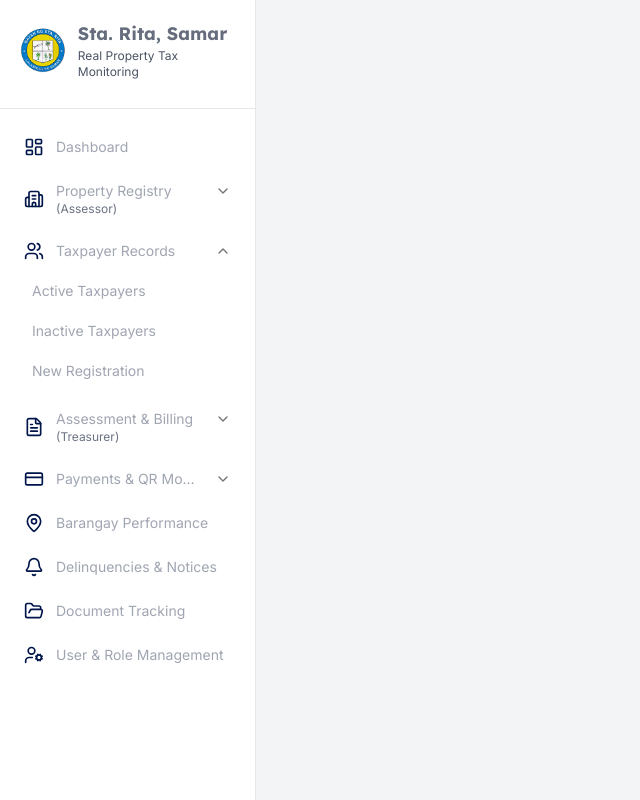
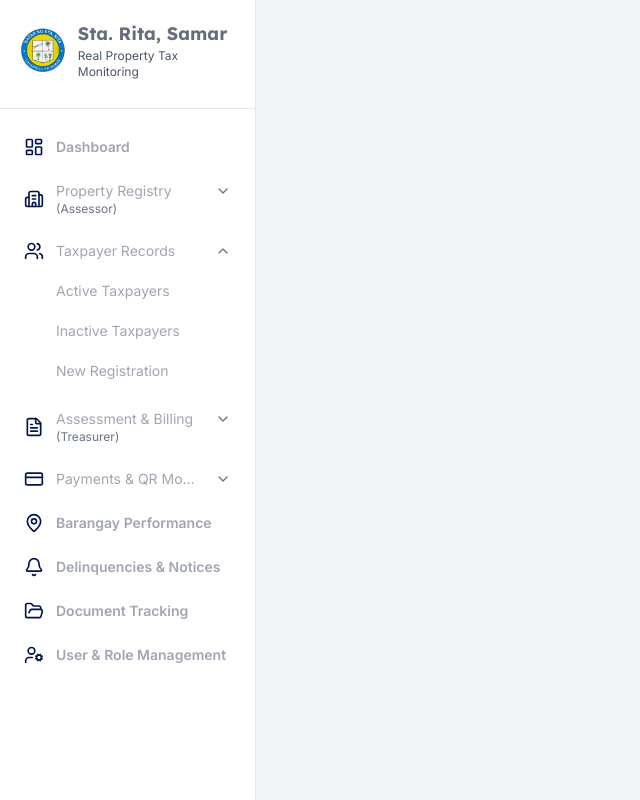
Before and after one commit to panisjr/tax-system, a Next.js app: page /# in a window 1280 px wide. Both pictures are taken after a click on the button "Taxpayer Records". Shown: the whole page, without its empty margins (0-640 px from the left). Built offline with nearby package versions, Linux system fonts and the light colour scheme.

Commit message:
fixed hover effects and layout of sidenav

```diff
--- a/app/components/Sidebar.tsx
+++ b/app/components/Sidebar.tsx
@@ -126,13 +126,17 @@ export default function Sidebar() {
               <div key={item.name}>
                 {hasSubmenu ? (
                   <AccordionItem value={item.name}>
-                    <AccordionTrigger className='text-[#A0A5B2] hover:bg-gray-50 hover:no-underline px-2 rounded-lg py-3 cursor-pointer overflow-hidden'>
+                    <AccordionTrigger className='group text-[#A0A5B2] hover:bg-gray-50 hover:no-underline px-2 rounded-lg py-3 cursor-pointer overflow-hidden'>
                       <div className='flex items-center gap-3 flex-1 overflow-hidden'>
                         <Icon className='w-5 h-5 shrink-0 text-[#00154A]' />
                         <div className='flex-1 min-w-0 text-left overflow-hidden'>
-                          <div className='text-sm font-medium truncate'>{item.name}</div>
+                          <div className='text-sm font-medium truncate group-hover:font-semibold group-hover:text-gray-900'>
+                            {item.name}
+                          </div>
                           {item.subtitle && (
-                            <div className='text-xs text-gray-500 truncate'>{item.subtitle}</div>
+                            <div className='text-xs text-gray-500 truncate group-hover:text-gray-700'>
+                              {item.subtitle}
+                            </div>
                           )}
                         </div>
                       </div>
@@ -143,7 +147,7 @@ export default function Sidebar() {
                           <Link
                             key={subitem.name}
                             href={subitem.path}
-                            className={`flex items-center px-2 py-2 text-sm rounded-lg transition cursor-pointer [text-decoration:none] ${
+                            className={`flex items-center pl-8 pr-2 py-2 text-sm rounded-lg transition cursor-pointer [text-decoration:none] hover:font-medium ${
                               pathname === subitem.path
                                 ? 'bg-blue-50 text-blue-600 font-medium'
                                 : 'text-[#A0A5B2] hover:bg-gray-50 hover:text-gray-900'
@@ -158,11 +162,11 @@ export default function Sidebar() {
                 ) : (
                   <Link
                     href={item.path}
-                    className='flex items-center gap-3 px-2 py-3 rounded-lg transition text-[#A0A5B2] hover:bg-gray-50 hover:text-gray-900 cursor-pointer [text-decoration:none] overflow-hidden'
+                    className='flex items-center gap-3 px-2 py-3 rounded-lg transition text-[#A0A5B2] hover:bg-gray-50 hover:text-gray-900 hover:font-semibold cursor-pointer [text-decoration:none] overflow-hidden'
                   >
                     <Icon className='w-5 h-5 shrink-0 text-[#00154A]' />
                     <div className='flex-1 min-w-0 text-left overflow-hidden'>
-                      <div className='text-sm font-medium truncate'>{item.name}</div>
+                      <div className='text-sm font-semibold truncate'>{item.name}</div>
                       {item.subtitle && (
                         <div className='text-xs text-gray-500 truncate'>{item.subtitle}</div>
                       )}
```
